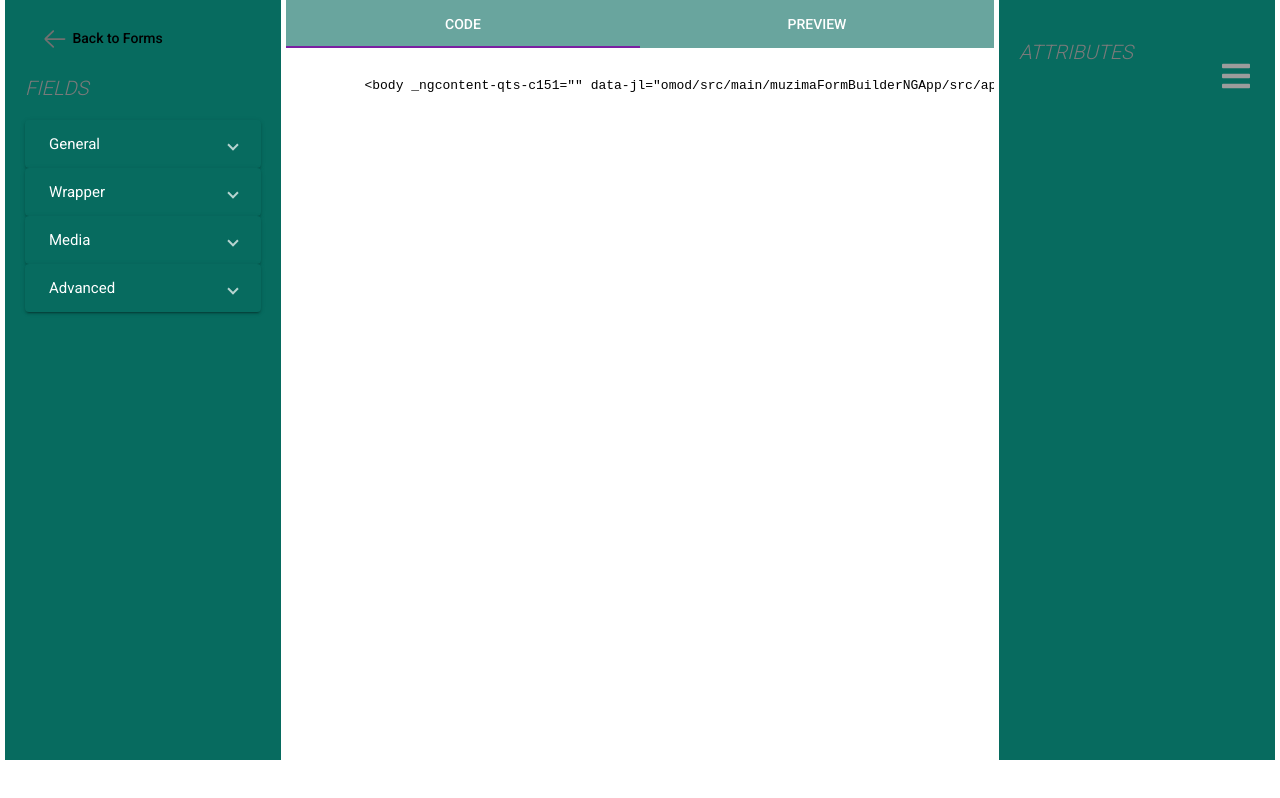
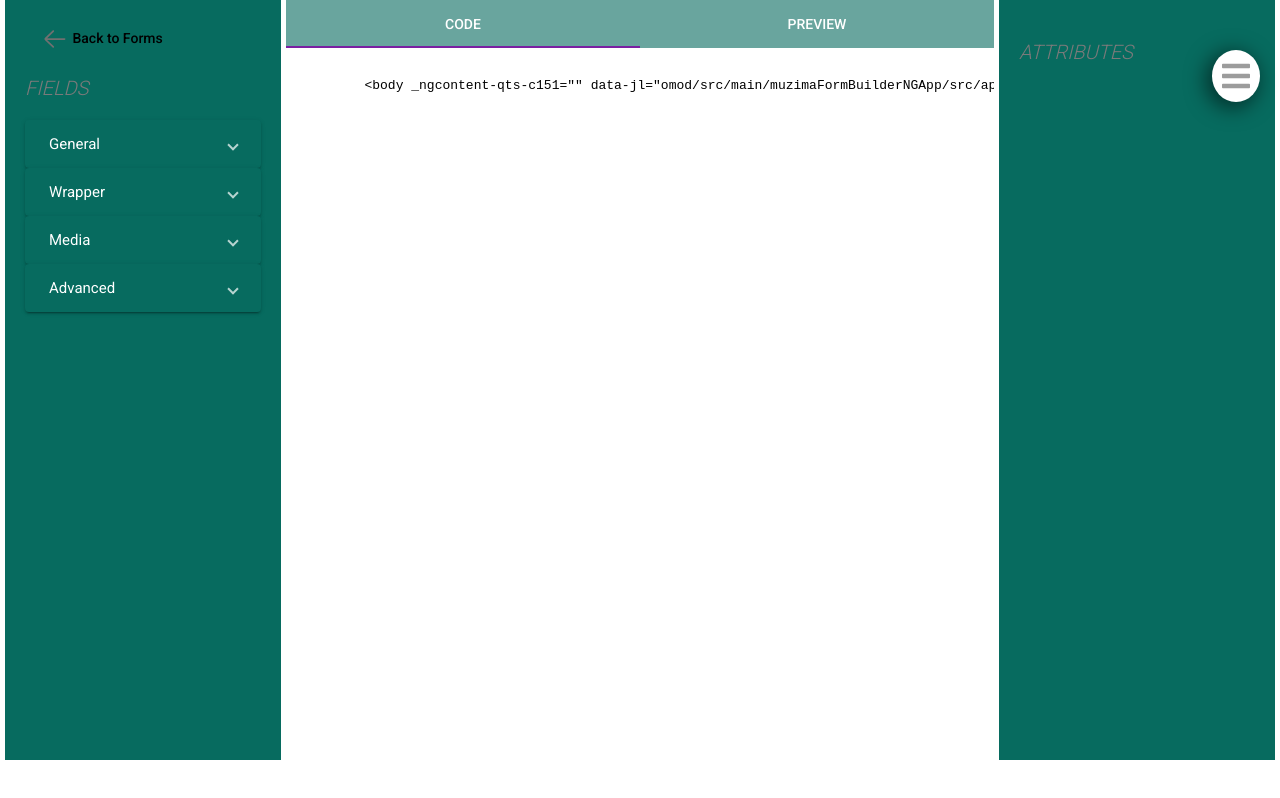
Before and after one commit to muzima/openmrs-module-muzimaformbuilder, an Angular app in the folder omod/src/main/muzimaFormBuilderNGApp/: page / in a window 1280 px wide. Built offline with nearby package versions, Linux system fonts and the light colour scheme.

Commit message:
MFB-28
Fix: edit menu background color

```diff
--- a/omod/src/main/muzimaFormBuilderNGApp/src/app/menu/menu.component.css
+++ b/omod/src/main/muzimaFormBuilderNGApp/src/app/menu/menu.component.css
@@ -31,7 +31,11 @@ li a {
 }
 
 .closed {
-    background-color: transparent;
+    background-color: #fff;
+    border-radius: 50%;
+    -webkit-box-shadow:  -4px 4px 20px 3px rgba(0,0,0,0.5);
+    -moz-box-shadow:  -4px 4px 20px 3px rgba(0,0,0,0.5);
+    box-shadow:  -4px 4px 20px 3px rgba(0,0,0,0.5);
 }
 
 .shadow {
```
